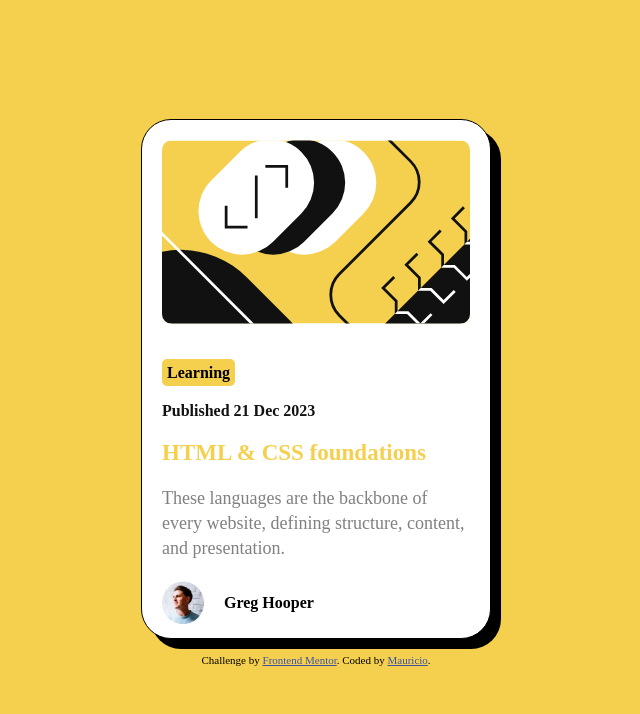
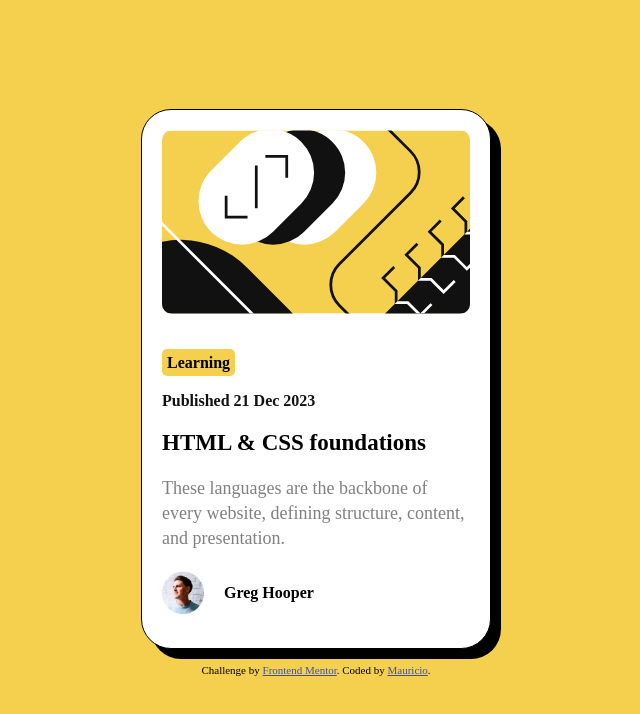
Before and after one commit to Lucknagh/Blog-Card, a plain HTML site: page index.html in a window 1280 px wide. Shown: the whole page, without its empty margins (324-964 px from the left). Drawn offline with Linux system fonts and the light colour scheme; a web font is replaced by a local one.

Commit message:
primeiro commit

```diff
--- a/css/style.css
+++ b/css/style.css
@@ -18,7 +18,7 @@ body {
 
 main {
     background-color: hsl(0, 0%, 100%);
-    height: 520px;
+    height: 540px;
     width: 350px;
     border-radius: 30px;
     box-shadow: 10px 10px black;
@@ -53,7 +53,7 @@ main img {
 }
 
 .card h3 {
-    color: hsl(47, 88%, 63%);
+    color: black;
     font-size: 23px;
     font-weight: 800;
     text-align: left;
```
